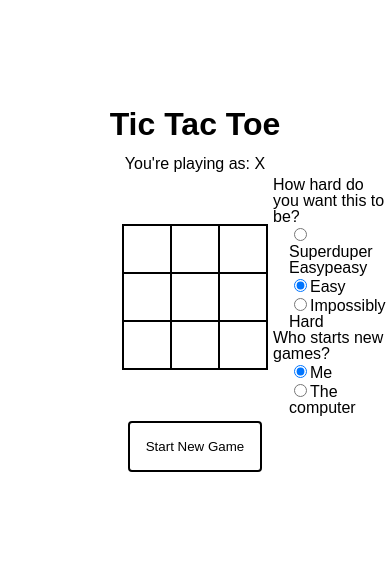
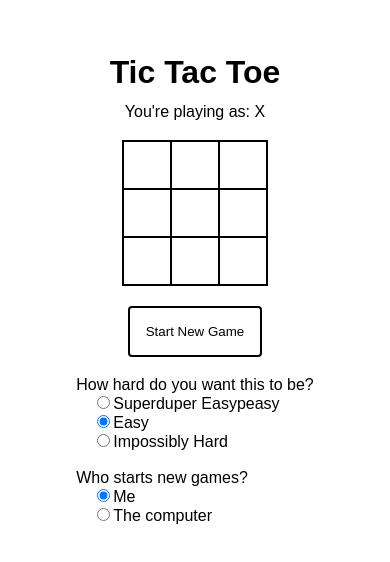
Before and after one commit to MagdalenaHenke/tictactoe, a React (Create React App) app: page / in a window 390 px wide. Shown: the part 132-694 px from the top of the page. Built offline with nearby package versions, Linux system fonts and the light colour scheme.

Commit message:
reflow on mobile

```diff
--- a/src/components/Game.jsx
+++ b/src/components/Game.jsx
@@ -19,7 +19,6 @@ import '../styles/Game.css';
 */
 
 /* Things to do
-- make layout work on mobile!
 - looks like you can use sass. nifty. do that.
 - jest tests?
 - on click, set focus back to the first free element in the board
--- a/src/styles/Game.css
+++ b/src/styles/Game.css
@@ -13,8 +13,8 @@
 .Game-layout {
   display: grid;
   grid-template-columns: repeat(3, 1fr);
-  grid-template-rows: auto minmax(12rem, 1fr) auto;
-  grid-gap: 5px;
+  grid-template-rows: auto 1fr auto;
+  grid-gap: 20px 5px;
 }
 
 .Game-layout--status {
@@ -33,10 +33,8 @@
 }
 
 .Game-layout--options {
-  display: flex;
-  flex-direction: column;
-  justify-content: space-around;
-  align-items: left;
+  display: grid;
+  grid-gap: 20px;
 }
 
 .Game-button {
@@ -52,3 +50,20 @@
   outline: none;
   background-color: lightgrey;
 }
+
+/* reflow on mobile */
+@media (max-width: 700px) {
+  .Game-layout {
+    grid-template-columns: 1fr;
+  }
+
+  .Game-layout--board {
+    grid-column: auto;
+  }
+
+  .Game-layout--options {
+    /* now you wanna watch out with this for accessibility, but
+    I'm just doing this on mobile */
+    order: 1;
+  }
+}
```
